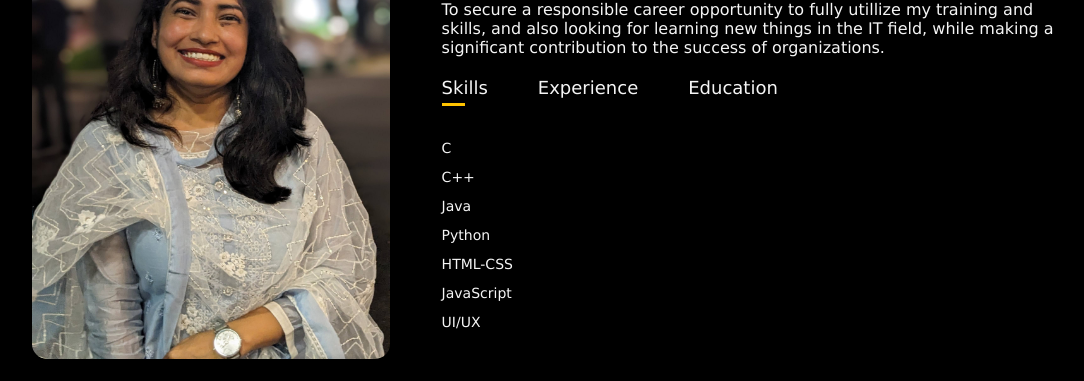
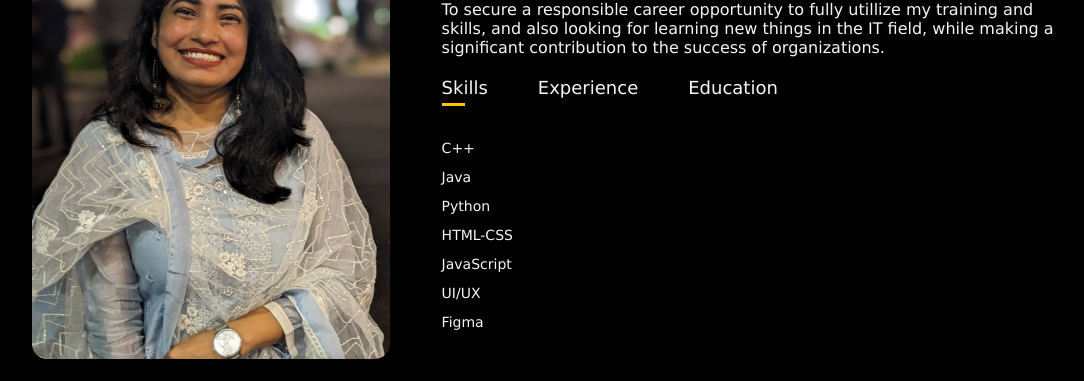
Before and after one commit to Tanushree227/PortfolioWebsite, a plain HTML site: page index.html in a window 1280 px wide. Shown: the part 960-1341 px from the top of the page, without its empty margins (96-1180 px from the left). Drawn offline with Linux system fonts and the light colour scheme.

Commit message:
correction 2

```diff
--- a/index.html
+++ b/index.html
@@ -44,13 +44,13 @@
                     </div>
                     <div class="tab-contents active-tab" id="skills">
                         <ul>
-                            <li><span>C</span></li>
                             <li><span>C++</span></li>
                             <li><span>Java</span></li>
                             <li><span>Python</span></li>
                             <li><span>HTML-CSS</span></li>
                             <li><span>JavaScript</span></li>
                             <li><span>UI/UX</span></li>
+                            <li><span>Figma</span></li>
                         </ul>
                     </div>
                     <div class="tab-contents" id="experience">
```
